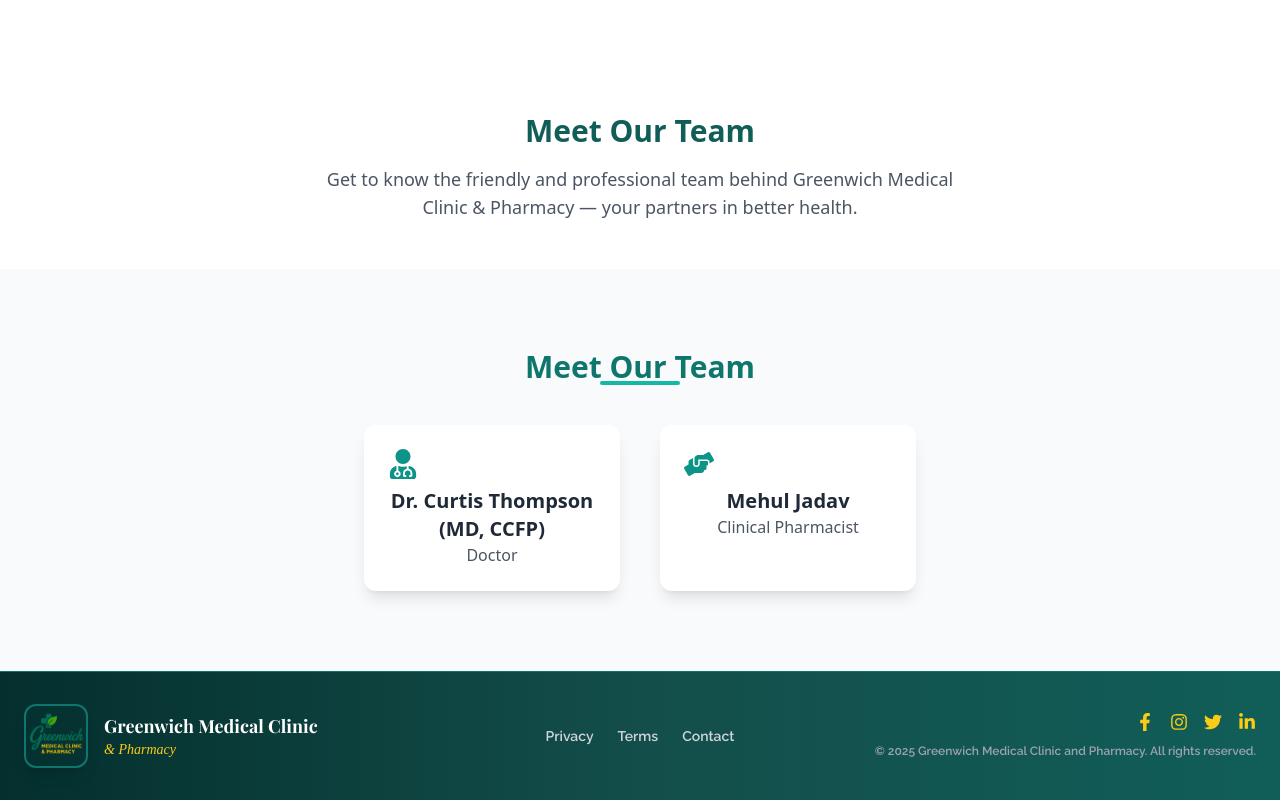
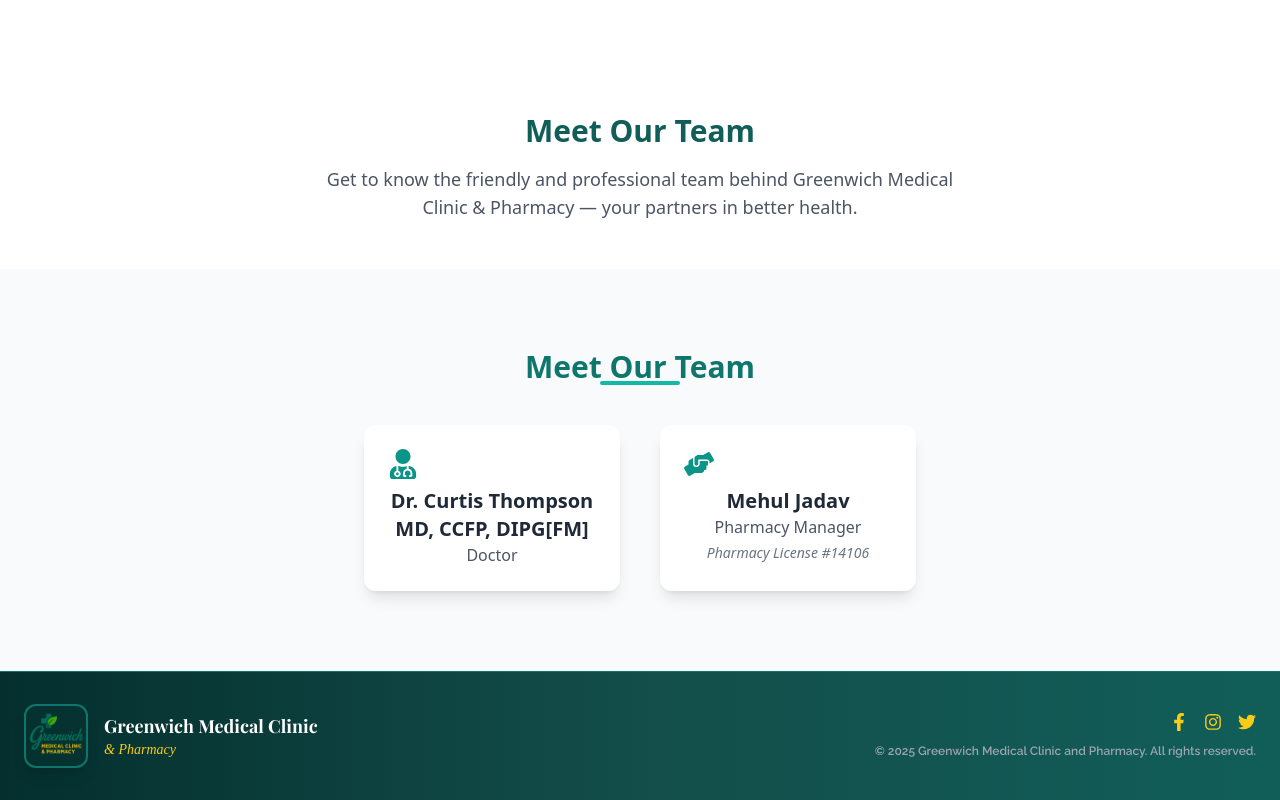
Before and after one commit to IshaPatel-1992/greenwich-pharmacy-clinic-latest, a React (Create React App) app: page /aboutuspg in a window 1280 px wide. Shown: the part 403-1203 px from the top of the page. Built offline with nearby package versions, Linux system fonts and the light colour scheme.

Commit message:
changes to Hero, Pharmacist license and footer links

```diff
--- a/src/components/Footer.jsx
+++ b/src/components/Footer.jsx
@@ -36,7 +36,7 @@
 
         {/* Navigation */}
         <nav className="flex justify-center space-x-6 text-sm">
-          <a href="#privacy" className="text-gray-300 hover:text-yellow-400 transition duration-300">
+         { /*  <a href="#privacy" className="text-gray-300 hover:text-yellow-400 transition duration-300">
             Privacy
           </a>
           <a href="#terms" className="text-gray-300 hover:text-yellow-400 transition duration-300">
@@ -44,14 +44,14 @@
           </a>
           <a href="#contactus" className="text-gray-300 hover:text-yellow-400 transition duration-300">
             Contact
-          </a>
+          </a> */ }
         </nav>
 
         {/* Socials and Copyright */}
         <div className="flex flex-col items-center md:items-end space-y-3">
           <div className="flex space-x-4 text-yellow-400 text-lg">
             <a
-              href="https://facebook.com"
+              href="https://www.facebook.com/people/Greenwich-Medical-Clinic/61579903010613/"
               target="_blank"
               rel="noopener noreferrer"
               className="hover:text-white transition duration-300"
@@ -60,7 +60,7 @@
               <FaFacebookF />
             </a>
             <a
-              href="https://instagram.com"
+              href="https://www.instagram.com/greenwich9528/"
               target="_blank"
               rel="noopener noreferrer"
               className="hover:text-white transition duration-300"
@@ -77,15 +77,6 @@
             >
               <FaTwitter />
             </a>
-            <a
-              href="https://linkedin.com"
-              target="_blank"
-              rel="noopener noreferrer"
-              className="hover:text-white transition duration-300"
-              aria-label="LinkedIn"
-            >
-              <FaLinkedinIn />
-            </a>
           </div>
           <div className="text-xs text-gray-400 text-center md:text-right">
             &copy; {new Date().getFullYear()} Greenwich Medical Clinic and Pharmacy. All rights reserved.
--- a/src/components/Hero.jsx
+++ b/src/components/Hero.jsx
@@ -36,7 +36,7 @@
 
         <div className="mb-4">
           <span className="bg-yellow-400 text-teal-900 font-bold px-4 py-1 rounded-full shadow-md animate-bounce">
-            Opening Soon!
+            Accepting New Patients!
           </span>
         </div>
 
--- a/src/components/OurTeam.jsx
+++ b/src/components/OurTeam.jsx
@@ -3,14 +3,15 @@
 
 const team = [
   {
-    name: "Dr. Curtis Thompson (MD, CCFP)",
+    name: "Dr. Curtis Thompson MD, CCFP, DIPG[FM]",
     role: "Doctor",
     icon: <FaUserMd className="text-3xl text-teal-600 mb-2" />,
   },
   {
     name: "Mehul Jadav",
-    role: "Clinical Pharmacist",
+    role: "Pharmacy Manager",
     icon: <FaHandsHelping className="text-3xl text-teal-600 mb-2" />,
+    license: "Pharmacy License #14106", // License Number
   },
 ];
 
@@ -24,7 +25,7 @@
 
       <div className="flex flex-wrap justify-center gap-10 max-w-4xl mx-auto">
         {team.map((member, idx) => (
-          <div
+         <div
             key={idx}
             className="w-64 rounded-xl shadow-lg bg-white hover:shadow-xl transition-shadow duration-300 p-6"
             data-aos="zoom-in-up"
@@ -33,6 +34,9 @@
             {member.icon}
             <h3 className="text-xl font-semibold text-gray-800">{member.name}</h3>
             <p className="text-gray-600">{member.role}</p>
+            {member.license && (
+              <p className="text-sm text-gray-500 mt-1 italic">{member.license}</p>
+            )}
           </div>
         ))}
       </div>
--- a/src/pages/Home.jsx
+++ b/src/pages/Home.jsx
@@ -8,7 +8,6 @@
 export default function Home() {
   return (
     <>
-
       <Hero />
       <About />
       <ContactForm />
```
Also changed, not shown: 1 other file (tests, documents, lock files or other folders).
